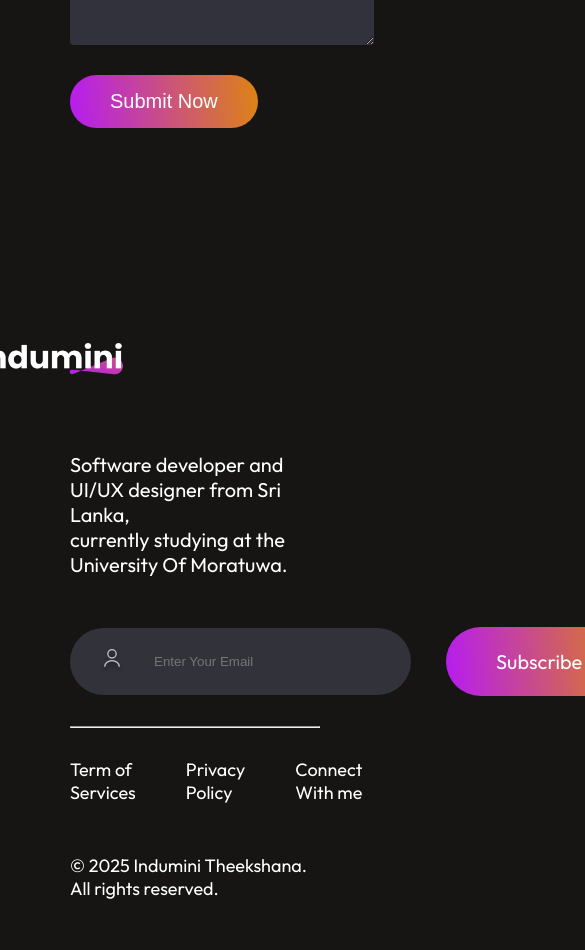
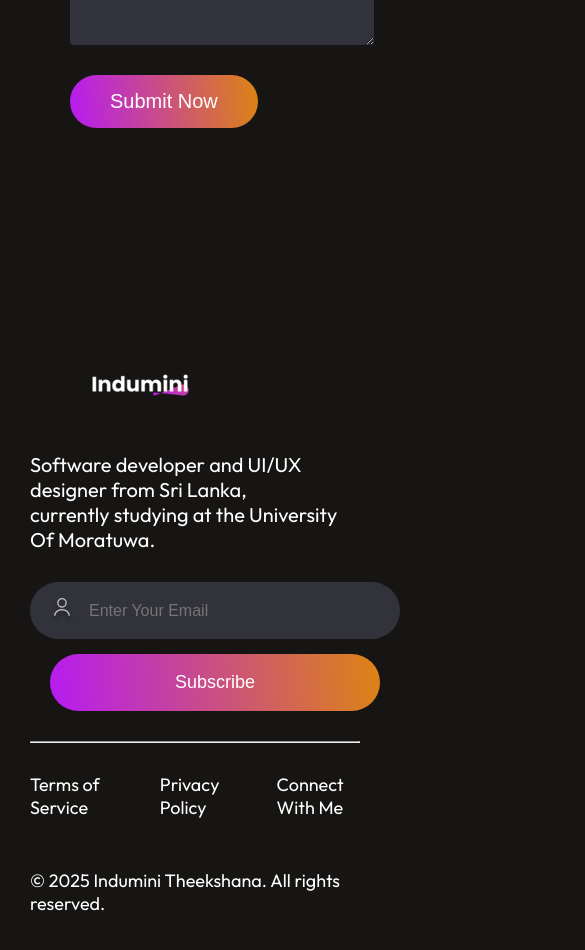
Before and after one commit to InduminiDeAlwis/portfolio, a React (Vite) app: page / in a window 390 px wide. Shown: the part 6140-7090 px from the top of the page, 585 px wide, since content can reach past the window. Built offline with nearby package versions, Linux system fonts and the light colour scheme.

Commit message:
update the footer section

```diff
--- a/src/Components/Footer/Footer.css
+++ b/src/Components/Footer/Footer.css
@@ -1,19 +1,28 @@
-
-.footer{
-    margin : 50px 170px;
+.footer {
+    margin: 50px 170px;
     display: flex;
     flex-direction: column;
     gap: 30px;
 }
-.footer-top{
+
+/* Top Section */
+.footer-top {
     display: flex;
     justify-content: space-between;
+    align-items: center;
+    gap: 20px;
 }
-.footer-top-left p{
+
+.footer-top-left {
+    flex: 1;
+}
+
+.footer-top-left p {
     font-size: 20px;
     max-width: 400px;
 }
-.footer-top-left img{
+
+.footer-top-left img {
     width: 300px;
     height: auto;
     cursor: pointer;
@@ -21,62 +30,208 @@
     margin-left: -180px;
     margin-top: -100px;
 }
-.footer-top-right{
+
+.footer-top-right {
     display: flex;
+    flex: 1;
+    justify-content: flex-end;
     align-items: center;
-    gap: 35px;
+    gap: 15px;
 }
-.footer-email-input{
+
+/* Email Form */
+.footer-email-form {
+    display: flex;
+    gap: 15px;
+    align-items: center;
+    flex-wrap: wrap;
+}
+
+.footer-email-input {
     display:flex;
-    gap: 30px;
-    padding: 20px 30px;
+    gap: 15px;
+    padding: 15px 20px;
     border-radius: 50px;
     background: #32323B;
-    padding-right: 80px;
+    flex: 1;
+    min-width: 250px;
 }
-.footer-email-input input{
+
+.footer-email-input input {
     outline: none;
     border: none;
     background: transparent;
     color: #a0a0a0;
-    font-family: 18px;
+    font-size: 16px;
+    width: 100%;
 }
-.footer-subscribe{
-    font-size: 20px;
-    padding: 22px 50px;
+
+.footer-subscribe {
+    font-size: 18px;
+    padding: 18px 40px;
     border-radius: 50px;
     background: linear-gradient(264deg, #DF8908 -5.09%,#B415FF 106.28%);
     cursor: pointer;
+    border: none;
+    color: white;
     transition: 0.3s;
 }
-.footer-bottom{
+
+.footer-subscribe:hover {
+    transform: scale(1.05);
+}
+
+.subscribe-message {
+    color: #df8908;
+    font-size: 16px;
+    margin-top: 5px;
+}
+
+/* Subscription Popup */
+.subscribe-popup {
+    position: fixed;
+    bottom: 30px;
+    right: 30px;
+    background: linear-gradient(264deg, #DF8908 -5.09%,#B415FF 106.28%);
+    padding: 20px 30px;
+    border-radius: 12px;
+    color: white;
+    font-size: 16px;
+    font-weight: bold;
+    z-index: 1000;
+    opacity: 0;
+    animation: popupSlide 0.5s forwards, popupFadeOut 0.5s 2.5s forwards;
+}
+
+@keyframes popupSlide {
+    0% { transform: translateY(50px); opacity: 0; }
+    100% { transform: translateY(0); opacity: 1; }
+}
+
+@keyframes popupFadeOut {
+    0% { opacity: 1; }
+    100% { opacity: 0; }
+}
+
+/* Bottom Section */
+.footer-bottom {
     display: flex;
     justify-content: space-between;
     font-size: 18px;
 }
-.footer-bottom-right{
+
+.footer-bottom-right {
     display: flex;
     gap: 50px;
     margin-bottom: 50px;
 }
-.footer-email-input:hover{
+
+/* Hover Effects */
+.footer-email-input:hover {
     border:2px solid white;
 }
-.footer-subscribe:hover{
-    transform: scale(1.1);
-    transition: 0.3s;
+
+/* ===== MODAL STYLES ===== */
+.modal-overlay {
+    position: fixed;
+    top: 0;
+    left: 0;
+    width: 100%;
+    height: 100%;
+    background: rgba(0,0,0,0.6);
+    display: flex;
+    justify-content: center;
+    align-items: center;
+    z-index: 999;
 }
+
+.modal-content {
+    background: #1a1a1a;
+    padding: 40px;
+    border-radius: 12px;
+    width: 600px;
+    max-width: 90%;
+    max-height: 80vh;
+    overflow-y: auto;
+    text-align: left;
+    border: 2px solid #ff00ff;
+    box-shadow: 0 8px 20px rgba(0,0,0,0.5);
+    position: relative;
+}
+
+.modal-content h2 {
+    font-size: 28px;
+    margin-bottom: 20px;
+    background: linear-gradient(270deg, #DF8908 50%,#B415FF 100%);
+    -webkit-background-clip: text;
+    -webkit-text-fill-color: transparent;
+}
+
+.modal-body p {
+    font-size: 16px;
+    line-height: 26px;
+    color: #e0e0e0;
+    margin-bottom: 12px;
+}
+
+.close-btn {
+    position: absolute;
+    top: 15px;
+    right: 20px;
+    background: transparent;
+    border: none;
+    font-size: 22px;
+    color: #fff;
+    cursor: pointer;
+}
+
+.close-btn:hover {
+    color: #ff00ff;
+}
+
+/* ===== MEDIA QUERIES ===== */
 @media(max-width:768px){
     .footer{
-        margin: 50px 70px;
+        margin: 50px 30px;
     }
     .footer-top{
         flex-direction: column;
-        gap: 50px;
+        align-items: flex-start;
+        gap: 30px;
+    }
+    .footer-top-right {
+        width: 100%;
+        justify-content: flex-start;
+    }
+    .footer-email-form {
+        width: 100%;
+        flex-direction: column;
+        gap: 15px;
+    }
+    .footer-email-input {
+        width: 100%;
+        padding: 15px 20px;
+    }
+    .footer-subscribe {
+        width: 100%;
+        text-align: center;
+        padding: 18px 0;
+    }
+    .subscribe-message {
+        font-size: 14px;
     }
     .footer-bottom{
         display: flex;
         flex-direction: column-reverse;
         margin-bottom: 50px;
     }
+    .modal-content{
+        width: 90%;
+        padding: 30px;
+    }
+    .footer-top-left img {
+        margin-left: 0;
+        margin-top: 0;
+        width: 200px;
+    }
 }
--- a/src/Components/Footer/Footer.jsx
+++ b/src/Components/Footer/Footer.jsx
@@ -1,35 +1,121 @@
-import React from 'react'
-import './Footer.css'
-import footer_logo from '../../assets/logo.png' //change the photo
-import user_icon from '../../assets/user_icon.svg'
+import React, { useState } from 'react';
+import './Footer.css';
+import footer_logo from '../../assets/logo.png';
+import user_icon from '../../assets/user_icon.svg';
+import AnchorLink from 'react-anchor-link-smooth-scroll';
+import { Terms, Privacy } from '../../assets/policies';
 
 const Footer = () => {
+  const [email, setEmail] = useState('');
+  const [message, setMessage] = useState('');
+  const [termsModal, setTermsModal] = useState(false);
+  const [privacyModal, setPrivacyModal] = useState(false);
+  const [showPopup, setShowPopup] = useState(false);
+
+  const handleSubscribe = async (e) => {
+    e.preventDefault();
+    if (!email) return setMessage('Please enter a valid email.');
+
+    const formData = {
+      name: "Subscriber",
+      email: email,
+      message: "Subscribed to newsletter",
+      access_key: "4fe7a01d-e606-4221-8d7c-984a17406a6d"
+    };
+
+    try {
+      const response = await fetch('https://api.web3forms.com/submit', {
+        method: 'POST',
+        headers: { 'Content-Type': 'application/json' },
+        body: JSON.stringify(formData)
+      });
+
+      const data = await response.json();
+      if (data.success) {
+        setMessage('');
+        setEmail('');
+        setShowPopup(true);
+        setTimeout(() => setShowPopup(false), 3000);
+      } else {
+        setMessage("❌ Something went wrong.");
+      }
+    } catch (err) {
+      console.error(err);
+      setMessage("❌ Submission failed.");
+    }
+  };
+
   return (
     <div className='footer'>
       <div className="footer-top">
         <div className="footer-top-left">
-                <img src={footer_logo} alt="" />
+          <img src={footer_logo} alt="Logo" />
           <p>Software developer and UI/UX designer from Sri Lanka,<br />currently studying at the University Of Moratuwa.</p>
         </div>
+
         <div className="footer-top-right">
+          <form className="footer-email-form" onSubmit={handleSubscribe}>
             <div className="footer-email-input">
-                    <img src={user_icon} alt="" />
-                    <input type="email" placeholder='Enter Your Email' />
+              <img src={user_icon} alt="User Icon" />
+              <input
+                type="email"
+                placeholder='Enter Your Email'
+                value={email}
+                onChange={(e) => setEmail(e.target.value)}
+                required
+              />
             </div>
-                <div className="footer-subscribe">Subscribe</div>
+            <button type="submit" className="footer-subscribe">Subscribe</button>
+          </form>
+          {message && <p className="subscribe-message">{message}</p>}
         </div>
       </div>
+
+      {/* Subscription Popup */}
+      {showPopup && (
+        <div className="subscribe-popup">
+          <p>✅ Subscription Successful!</p>
+        </div>
+      )}
+
       <hr />
+
       <div className="footer-bottom">
         <p className="footer-bottom-left">© 2025 Indumini Theekshana. All rights reserved.</p>
         <div className="footer-bottom-right">
-                <p>Term of Services</p>
-                <p>Privacy Policy</p>
-                <p>Connect With me</p>
+          <p onClick={() => setTermsModal(true)} style={{cursor:'pointer'}}>Terms of Service</p>
+          <p onClick={() => setPrivacyModal(true)} style={{cursor:'pointer'}}>Privacy Policy</p>
+          <AnchorLink className='anchor-link' offset={50} href='#contact'>Connect With Me</AnchorLink>
         </div>
       </div>
+
+      {/* Terms Modal */}
+      {termsModal && (
+        <div className="modal-overlay" onClick={() => setTermsModal(false)}>
+          <div className="modal-content" onClick={e => e.stopPropagation()}>
+            <button className="close-btn" onClick={() => setTermsModal(false)}>✖</button>
+            <h2>Terms & Conditions</h2>
+            <div className="modal-body">
+              {Terms.split('\n').map((line, idx) => <p key={idx}>{line}</p>)}
+            </div>
+          </div>
+        </div>
+      )}
+
+      {/* Privacy Modal */}
+      {privacyModal && (
+        <div className="modal-overlay" onClick={() => setPrivacyModal(false)}>
+          <div className="modal-content" onClick={e => e.stopPropagation()}>
+            <button className="close-btn" onClick={() => setPrivacyModal(false)}>✖</button>
+            <h2>Privacy Policy</h2>
+            <div className="modal-body">
+              {Privacy.split('\n').map((line, idx) => <p key={idx}>{line}</p>)}
+            </div>
+          </div>
+        </div>
+      )}
     </div>
   )
 }
 
-export default Footer
+export default Footer;
--- /dev/null
+++ b/src/assets/policies.js
@@ -0,0 +1,37 @@
+export const Terms = `
+Terms & Conditions
+
+1. Introduction
+Welcome to my website. By accessing or using this site, you agree to these terms.
+
+2. Use of Site
+You may use the website only for personal, non-commercial purposes.
+
+3. Intellectual Property
+All content on this site is owned by the website owner and is protected by law.
+
+4. Liability
+The website is provided "as is" without warranties of any kind.
+
+5. Changes
+Terms may be updated at any time.
+`;
+
+export const Privacy = `
+Privacy Policy
+
+1. Information Collection
+We collect personal information such as emails only for subscriptions.
+
+2. Use of Information
+Collected information is used to improve services and send updates.
+
+3. Data Sharing
+We do not sell or share personal data with third parties.
+
+4. Security
+We take reasonable steps to protect your data.
+
+5. Changes
+Privacy policy may be updated periodically.
+`;
```
Lines whose indentation alone changed are shown as unchanged.
